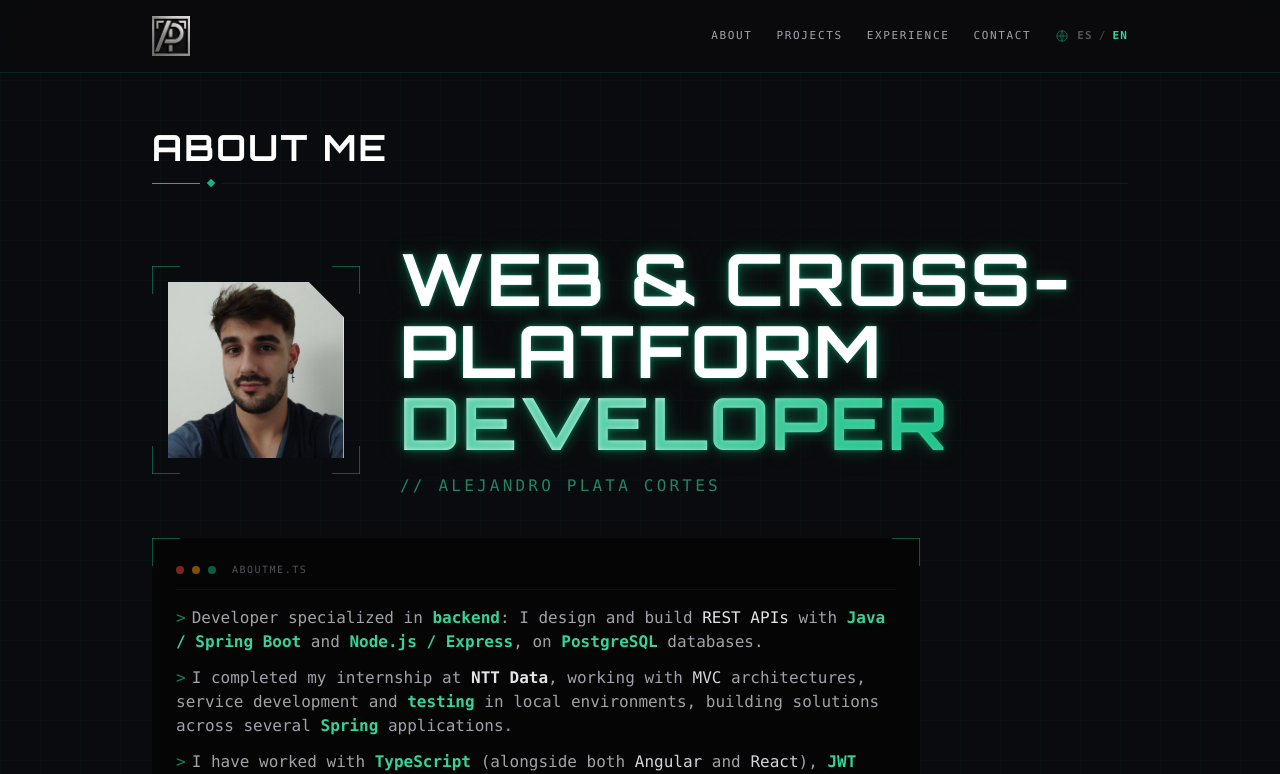
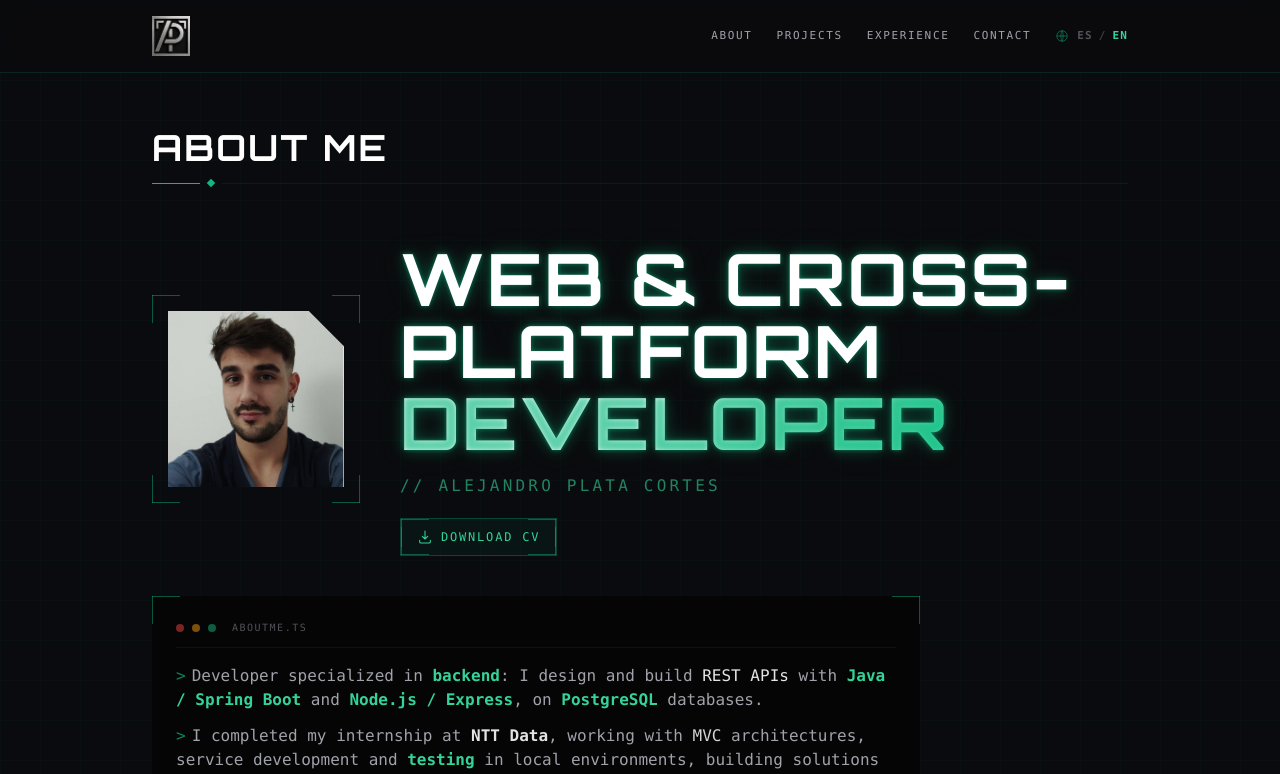
Before and after one commit to Alejandro-Plata/Portfolio, an Angular app: page / in a window 1280 px wide. Shown: the top 774 px of the page. Built offline with nearby package versions, Linux system fonts and the light colour scheme; some icons are missing.

Commit message:
Adición CV a portfolio

```diff
--- a/src/app/components/about/about.component.html
+++ b/src/app/components/about/about.component.html
@@ -31,6 +31,18 @@
       <h2 class="font-mono text-[11px] sm:text-base uppercase tracking-[0.15em] sm:tracking-[0.2em] text-emerald-400/60">
         // Alejandro Plata Cortes
       </h2>
+
+      <!-- Descarga de CV -->
+      <a [href]="cvUrl" [download]="cvFileName"
+         class="group inline-flex items-center gap-2 mt-5 px-4 py-2.5 corner-frame
+                font-mono text-[11px] sm:text-xs uppercase tracking-[0.15em]
+                text-emerald-400 bg-emerald-500/5 border border-emerald-500/30
+                transition-colors hover:bg-emerald-500/15 hover:text-emerald-300">
+        <svg class="w-4 h-4 transition-transform group-hover:translate-y-0.5" fill="none" stroke="currentColor" viewBox="0 0 24 24" aria-hidden="true">
+          <path stroke-linecap="round" stroke-linejoin="round" stroke-width="1.6" d="M12 3v12m0 0l-4-4m4 4l4-4M4 17v2a2 2 0 002 2h12a2 2 0 002-2v-2"/>
+        </svg>
+        {{ i18n.t().about.downloadCv }}
+      </a>
     </div>
   </div>
 
--- a/src/app/components/about/about.component.ts
+++ b/src/app/components/about/about.component.ts
@@ -9,4 +9,6 @@ import { I18nService } from '../../i18n/i18n.service';
 export class AboutComponent {
   protected readonly i18n = inject(I18nService);
   photoUrl = '../../assets/foto_perfil.jpeg';
+  cvUrl = 'assets/CV_PlataCortesAlejandro.pdf';
+  cvFileName = 'CV_PlataCortesAlejandro.pdf';
 }
--- a/src/app/i18n/i18n.service.ts
+++ b/src/app/i18n/i18n.service.ts
@@ -19,6 +19,7 @@ interface Dictionary {
     titleLine1: string;
     titleLine2: string;
     bio: string[];
+    downloadCv: string;
   };
   projects: {
     heading: string;
@@ -68,6 +69,7 @@ const TRANSLATIONS: Record<Lang, Dictionary> = {
           'autenticacion con <span class="text-emerald-400 font-semibold">JWT</span>, ' +
           '<span class="text-emerald-400 font-semibold">sockets</span>, entre otras tecnologías.',
       ],
+      downloadCv: 'Descargar CV',
     },
     projects: {
       heading: 'Proyectos',
@@ -155,6 +157,7 @@ const TRANSLATIONS: Record<Lang, Dictionary> = {
           '<span class="text-emerald-400 font-semibold">JWT</span> authentication, ' +
           '<span class="text-emerald-400 font-semibold">sockets</span>, among other technologies.',
       ],
+      downloadCv: 'Download CV',
     },
     projects: {
       heading: 'Projects',
```
Also changed, not shown: 1 other file (tests, documents, lock files or other folders).
